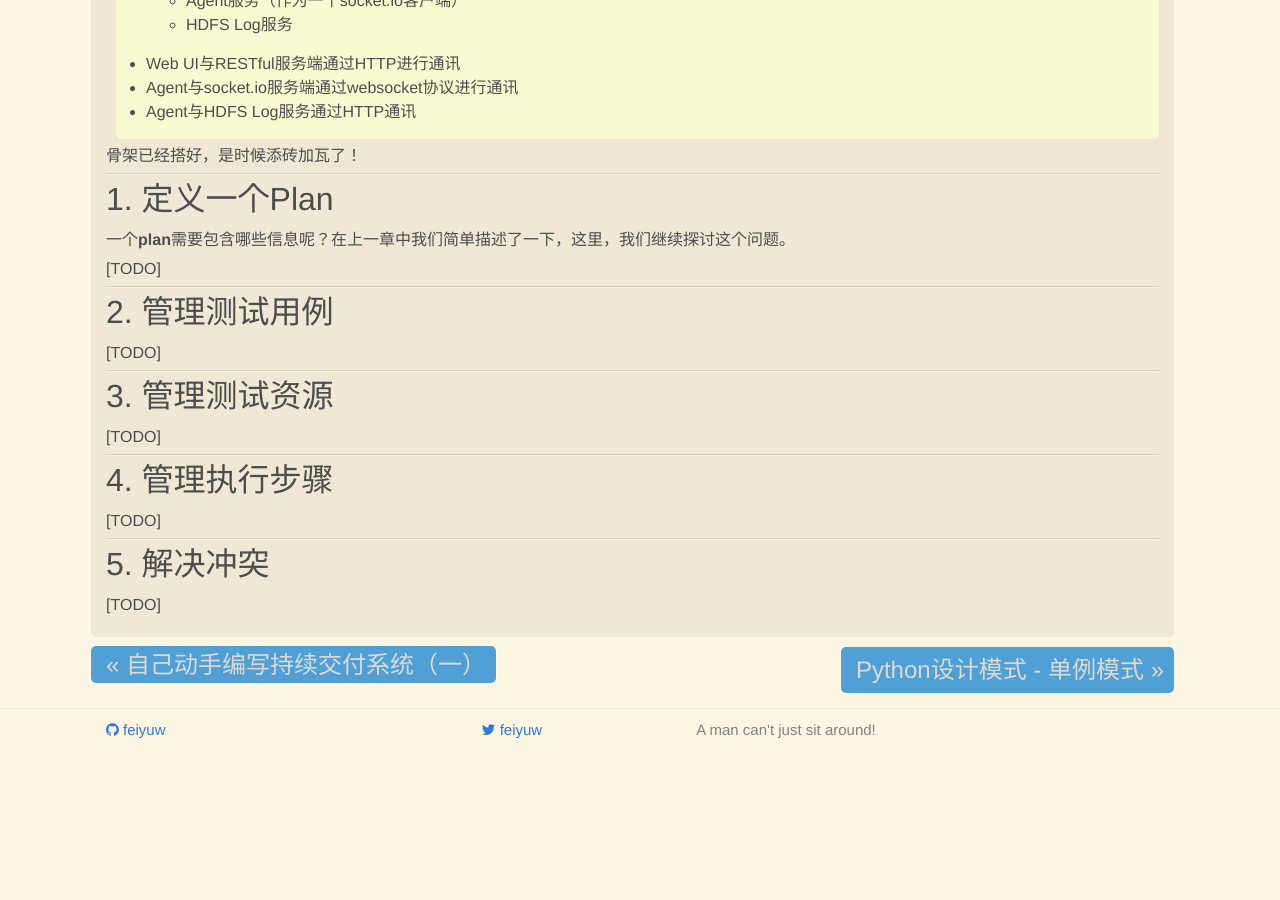
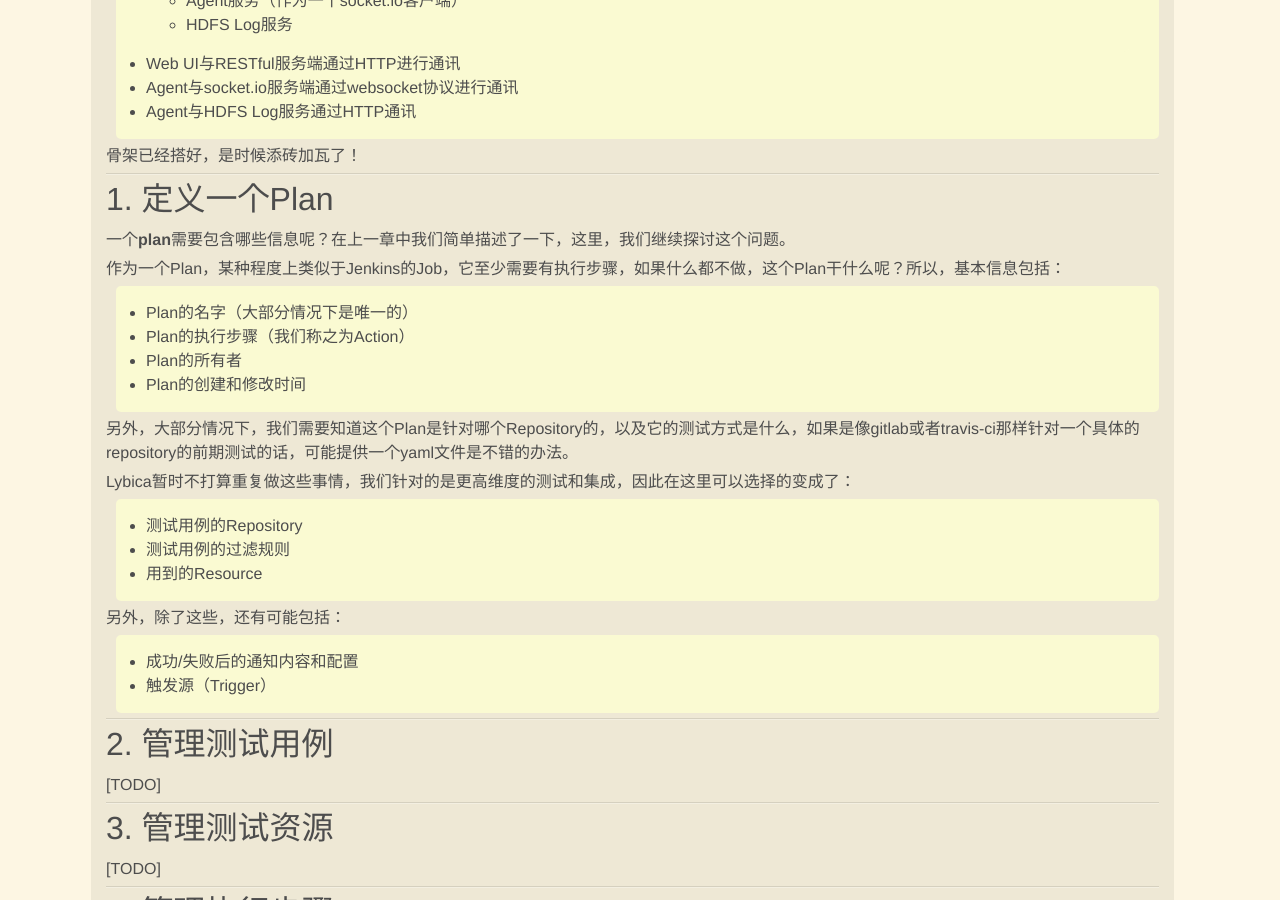
Before and after one commit to feiyuw/feiyuw.github.io, a Jekyll site: the page built from _posts/2016-02-15-buildup-a-continuous-delivery-tool-2.md, in a window 1280 px wide and 900 px high, scrolled down 921 px. Built offline with Jekyll 4.4.1, drawn with Linux system fonts in a browser that asks for light colours; nearby versions of some CDN libraries; comment, search, counter and statistics services are not loaded; before the commit the page ends 1683 px from its top, so only the background shows below that.

Commit message:
update one blog

```diff
--- a/_posts/2016-02-15-buildup-a-continuous-delivery-tool-2.md
+++ b/_posts/2016-02-15-buildup-a-continuous-delivery-tool-2.md
@@ -31,7 +31,25 @@ categories: Programming
 
 一个**plan**需要包含哪些信息呢？在上一章中我们简单描述了一下，这里，我们继续探讨这个问题。
 
-[TODO]
+作为一个Plan，某种程度上类似于Jenkins的Job，它至少需要有执行步骤，如果什么都不做，这个Plan干什么呢？所以，基本信息包括：
+
+* Plan的名字（大部分情况下是唯一的）
+* Plan的执行步骤（我们称之为Action）
+* Plan的所有者
+* Plan的创建和修改时间
+
+另外，大部分情况下，我们需要知道这个Plan是针对哪个Repository的，以及它的测试方式是什么，如果是像gitlab或者travis-ci那样针对一个具体的repository的前期测试的话，可能提供一个yaml文件是不错的办法。
+
+Lybica暂时不打算重复做这些事情，我们针对的是更高维度的测试和集成，因此在这里可以选择的变成了：
+
+* 测试用例的Repository
+* 测试用例的过滤规则
+* 用到的Resource
+
+另外，除了这些，还有可能包括：
+
+* 成功/失败后的通知内容和配置
+* 触发源（Trigger）
 
 ---
 
```
